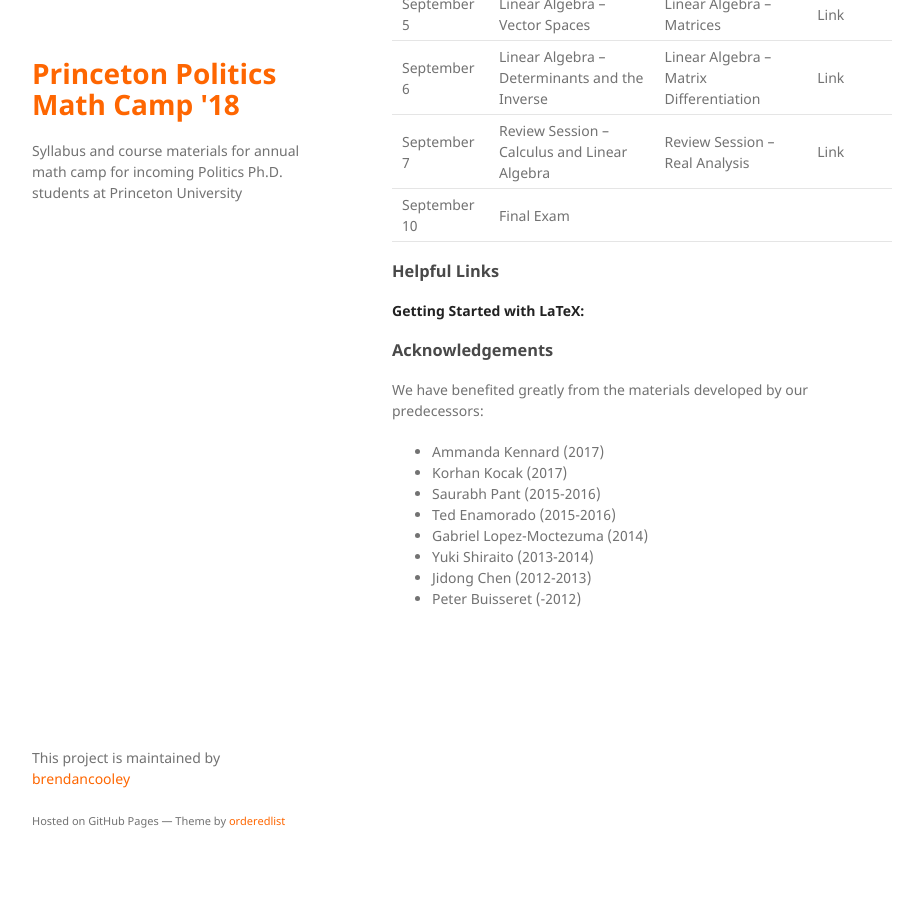
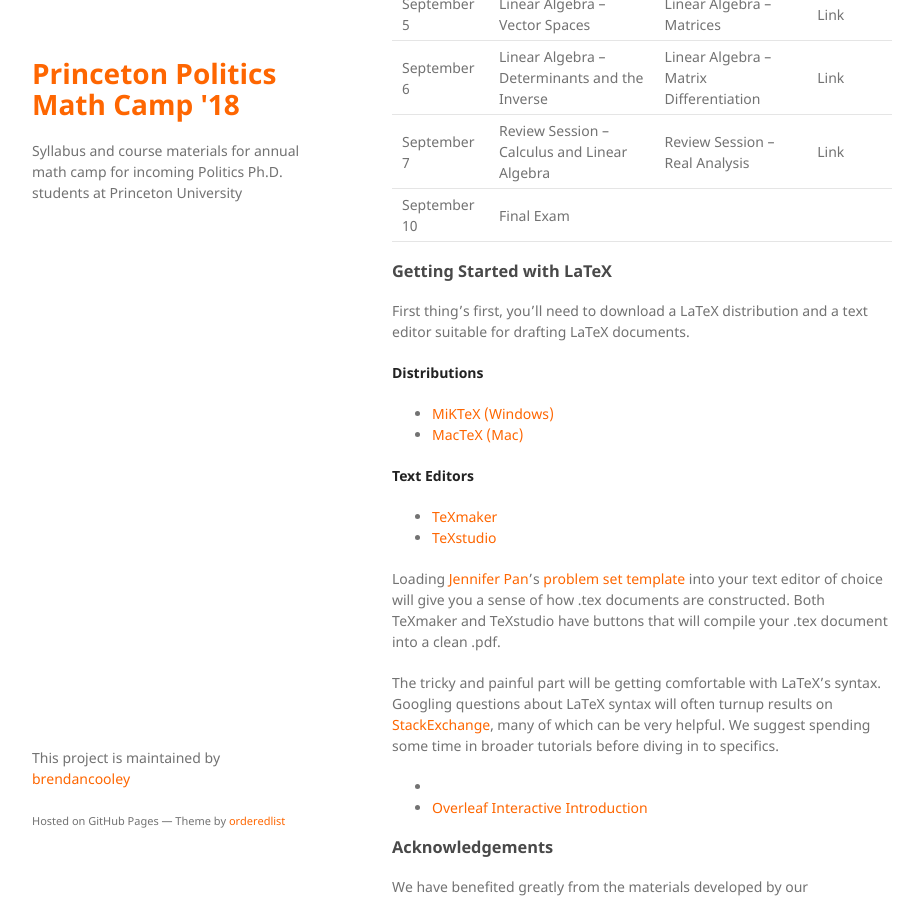
Before and after one commit to brendancooley/imps2019, a Jekyll site: the page built from index.md, in a window 1280 px wide and 900 px high, scrolled down 2877 px. Shown: the whole window, without its empty margins (178-1101 px from the left). Built offline with Jekyll 4.4.1, drawn with Linux system fonts in a browser that asks for light colours; nearby versions of some CDN libraries; a script that is not in the unit is left out; our own code applies the rules of GitHub Pages for plain Markdown files.

Commit message:
latex links

```diff
--- a/index.md
+++ b/index.md
@@ -76,9 +76,26 @@
 | September 7  | Review Session -- Calculus and Linear Algebra  | Review Session -- Real Analysis          | Link        |
 | September 10 | Final Exam                                     |                                          |             |
 
-### Helpful Links
+### Getting Started with LaTeX
 
-**Getting Started with LaTeX:**
+First thing's first, you'll need to download a LaTeX distribution and a text editor suitable for drafting LaTeX documents.
+
+**Distributions**
+
+- [MiKTeX (Windows)](https://miktex.org/)
+- [MacTeX (Mac)](http://www.tug.org/mactex/)
+
+**Text Editors**
+
+- [TeXmaker](http://www.xm1math.net/texmaker/)
+- [TeXstudio](https://www.texstudio.org/)
+
+Loading [Jennifer Pan](http://jenpan.com/)'s [problem set template](http://jenpan.com/jen_pan/PsetLatexTemplate.tex) into your text editor of choice will give you a sense of how .tex documents are constructed. Both TeXmaker and TeXstudio have buttons that will compile your .tex document into a clean .pdf.
+
+The tricky and painful part will be getting comfortable with LaTeX's syntax. Googling questions about LaTeX syntax will often turnup results on [StackExchange](https://tex.stackexchange.com/), many of which can be very helpful. We suggest spending some time in broader tutorials before diving in to specifics.
+
+- [ShareLaTeX Introduction and Quick Start]: https://www.sharelatex.com/learn/Learn_LaTeX_in_30_minutes
+- [Overleaf Interactive Introduction](https://www.overleaf.com/latex/learn/free-online-introduction-to-latex-part-1#.Wu0Q-tPwa8o)
 
 ### Acknowledgements
 
```
